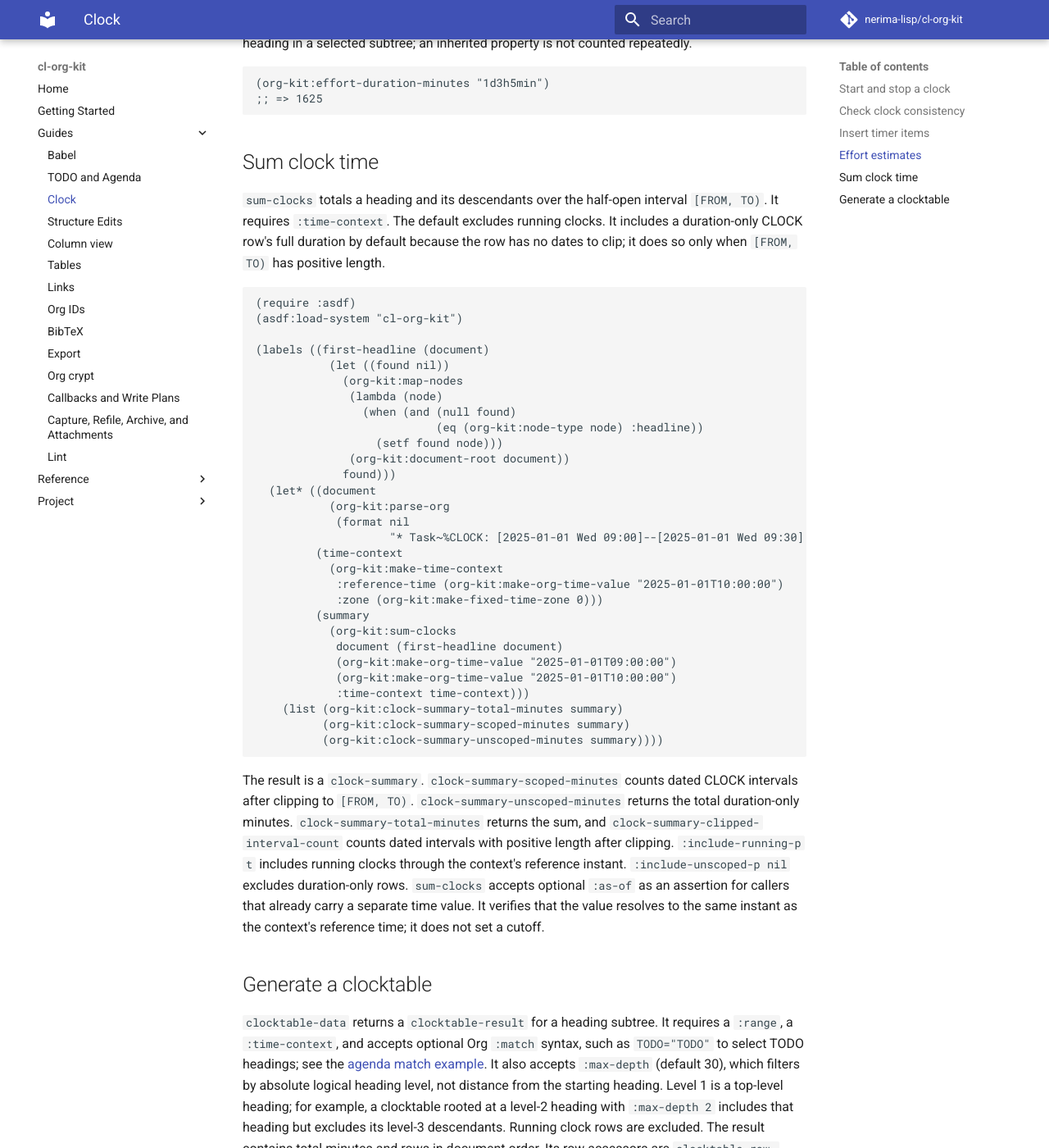
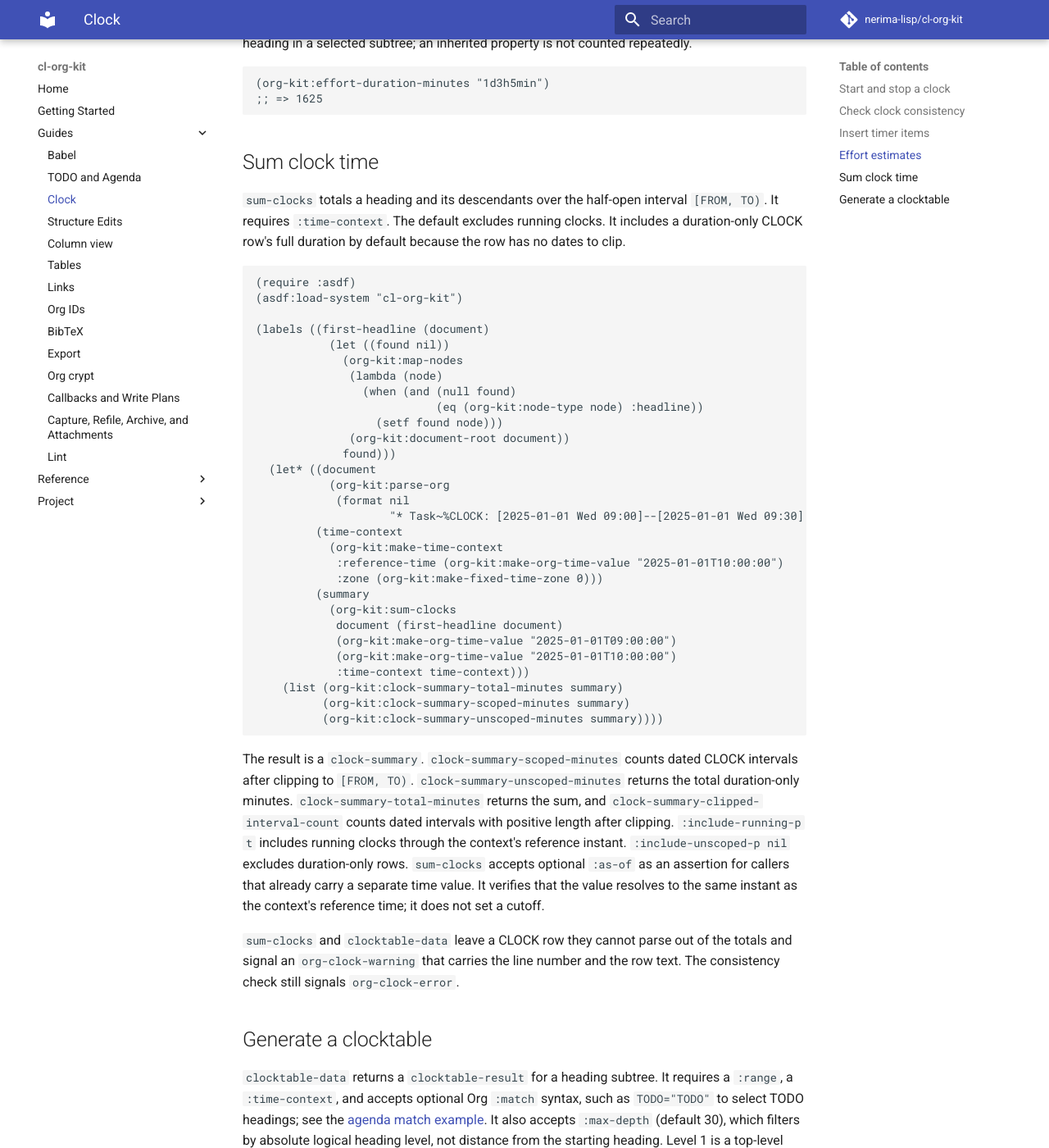
Before and after one commit to nerima-lisp/cl-org-kit, an MkDocs documentation site: the page built from docs/src/guides/clock.md, in a window 1280 px wide and 1400 px high, scrolled down 4238 px. Shown: the whole window at 82% size. Built offline with MkDocs 1.6.1 and Material for MkDocs 9.7.7, drawn with Linux system fonts in a browser that asks for light colours; comment, search, counter and statistics services are not loaded.

Commit message:
docs(clock): describe empty-range duration sums and org-clock-warning

```diff
--- a/docs/src/guides/clock.md
+++ b/docs/src/guides/clock.md
@@ -209,7 +209,7 @@ selected subtree; an inherited property is not counted repeatedly.
 `sum-clocks` totals a heading and its descendants over the half-open interval
 `[FROM, TO)`. It requires `:time-context`. The default excludes running clocks.
 It includes a duration-only CLOCK row's full duration by default because the row
-has no dates to clip; it does so only when `[FROM, TO)` has positive length.
+has no dates to clip.
 
 ~~~lisp
 (require :asdf)
@@ -253,6 +253,10 @@ duration-only rows. `sum-clocks` accepts optional `:as-of` as an assertion for
 callers that already carry a separate time value. It verifies that the value
 resolves to the same instant as the context's reference time; it does not set a
 cutoff.
+
+`sum-clocks` and `clocktable-data` leave a CLOCK row they cannot parse out of
+the totals and signal an `org-clock-warning` that carries the line number and
+the row text. The consistency check still signals `org-clock-error`.
 
 ## Generate a clocktable
 
```
